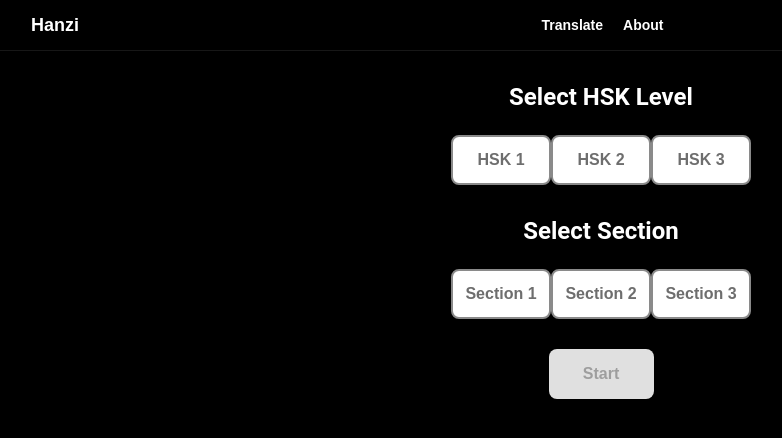
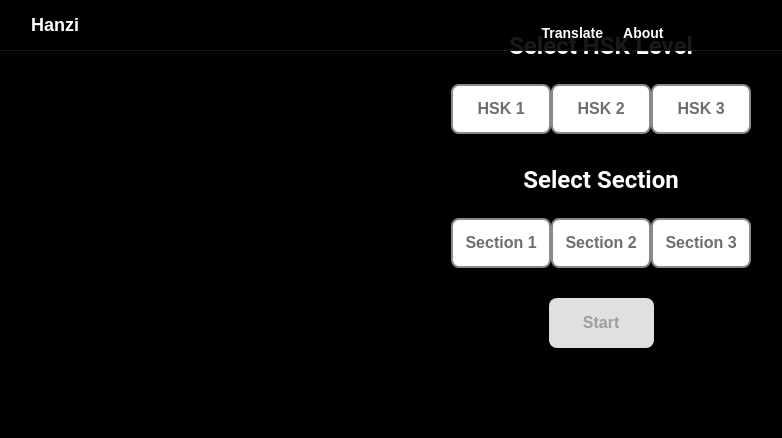
Before and after one commit to schofield-paul/hanzi, a React (Create React App) app: page /selection in a window 1280 px wide. Shown: the top 438 px of the page, without its empty margins (39-821 px from the left). Built offline with nearby package versions, Linux system fonts and the light colour scheme.

Commit message:
fix header position on scroll :

```diff
--- a/src/components/Header/Header.module.css
+++ b/src/components/Header/Header.module.css
@@ -1,9 +1,14 @@
 .app {
   font-family: "Microsoft Sans Serif", Arial, sans-serif;
-  background-color: black;
+  background-color: rgba(0, 0, 0, 0.9);
   width: 100%;
   border-bottom: #171717 1px solid;
   height: 50px;
+  top: 0;
+  left: 0;
+  right: 0;
+  position: fixed;
+  z-index: 1000;
 }
 
 .headerContainer1 {
@@ -39,6 +44,8 @@
   display: flex;
   justify-content: center;
   align-items: center;
+  position: fixed;
+  margin-bottom: 50px;
 }
 
 .link {
--- a/src/pages/Homepage/HomePage.module.css
+++ b/src/pages/Homepage/HomePage.module.css
@@ -101,7 +101,7 @@ h1 {
   font-family: "Microsoft Sans Serif", Arial, sans-serif;
   color: ffffff;
   font-size: 14px;
-  margin-top: 10px;
+  margin-top: 60px;
   display: flex;
   justify-content: start;
   margin-left: 70px;
@@ -139,15 +139,6 @@ h1 {
 }
 
 @keyframes moveCards {
-  0% {
-    transform: translateX(0);
-  }
-  100% {
-    transform: translateX(calc(-33.33%));
-  }
-}
-
-@keyframes moveCardsOffset {
   0% {
     transform: translateX(0);
   }
--- a/src/pages/Homepage/Homepage.tsx
+++ b/src/pages/Homepage/Homepage.tsx
@@ -5,23 +5,6 @@ import { Link } from "react-router-dom";
 import CarouselCard from "../../components/CarouselCard/CarouselCard";
 
 const cardData = [
-  {
-    title: "Card 1",
-    content: "Where are the best local cuisines?",
-  },
-  {
-    title: "Card 2",
-    content: "Hello, my name is",
-  },
-  {
-    title: "Card 3",
-    content:
-      "This dish looks amazing! Can you tell me what ingredients are in it?",
-  },
-  {
-    title: "Card 4",
-    content: "Nice to meet you. Where is the best tourist attraction?",
-  },
   {
     title: "Card 5",
     content: "What do you do for work?",
@@ -31,12 +14,30 @@ const cardData = [
     content: "Do you speak English?",
   },
   {
+    title: "Card 8",
+    content: "How do I get to the subway station?",
+  },
+  {
+    title: "Card 1",
+    content: "Where are the best local cuisines?",
+  },
+  {
+    title: "Card 3",
+    content:
+      "This dish looks amazing! Can you tell me what ingredients are in it?",
+  },
+
+  {
+    title: "Card 2",
+    content: "Hello, my name is",
+  },
+  {
     title: "Card 7",
     content: "How are you? ",
   },
   {
-    title: "Card 8",
-    content: "How do I get to the subway station?",
+    title: "Card 4",
+    content: "Nice to meet you. Where is the best tourist attraction?",
   },
 ];
 
```
Also changed, not shown: src/components/CarouselCard/CarouselCard.css (added, +20 -0 lines).
